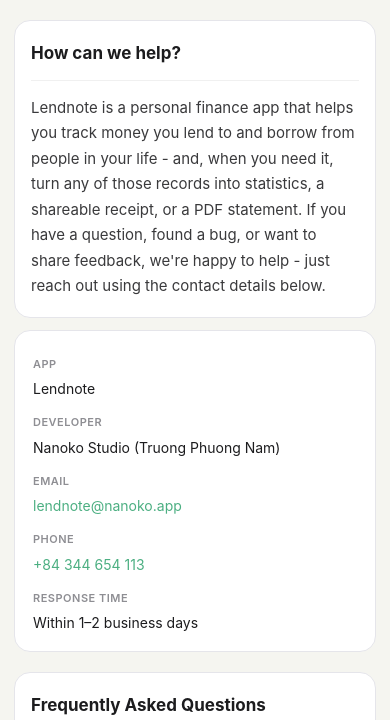
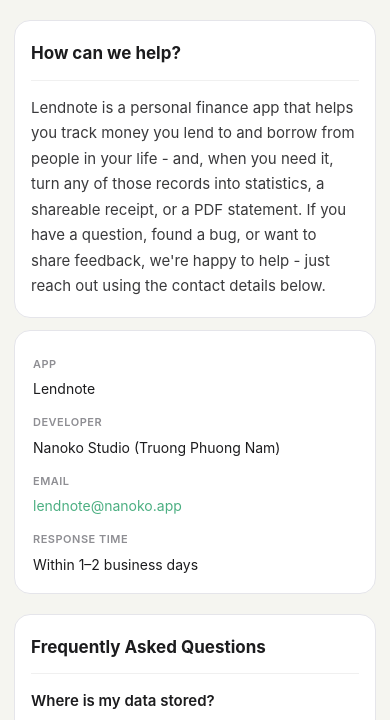
Before and after one commit to nanoko-studio/site, a plain HTML site: page lendnote/support/index.html in a window 390 px wide. Shown: the part 87-807 px from the top of the page. Drawn offline with Linux system fonts and the light colour scheme.

Commit message:
Remove phone number from Lendnote support page

```diff
--- a/lendnote/support/index.html
+++ b/lendnote/support/index.html
@@ -230,8 +230,6 @@
             <span class="meta-value"><span class="lang-en">Nanoko Studio (Truong Phuong Nam)</span><span class="lang-vi">Nanoko Studio (Trương Phương Nam)</span></span>
             <span class="meta-label">Email</span>
             <span class="meta-value"><a href="mailto:lendnote@nanoko.app">lendnote@nanoko.app</a></span>
-            <span class="meta-label"><span class="lang-en">Phone</span><span class="lang-vi">Điện thoại</span></span>
-            <span class="meta-value"><a href="tel:+84344654113">+84 344 654 113</a></span>
             <span class="meta-label"><span class="lang-en">Response Time</span><span class="lang-vi">Thời gian phản hồi</span></span>
             <span class="meta-value"><span class="lang-en">Within 1–2 business days</span><span class="lang-vi">Trong vòng 1–2 ngày làm việc</span></span>
         </div>
```
